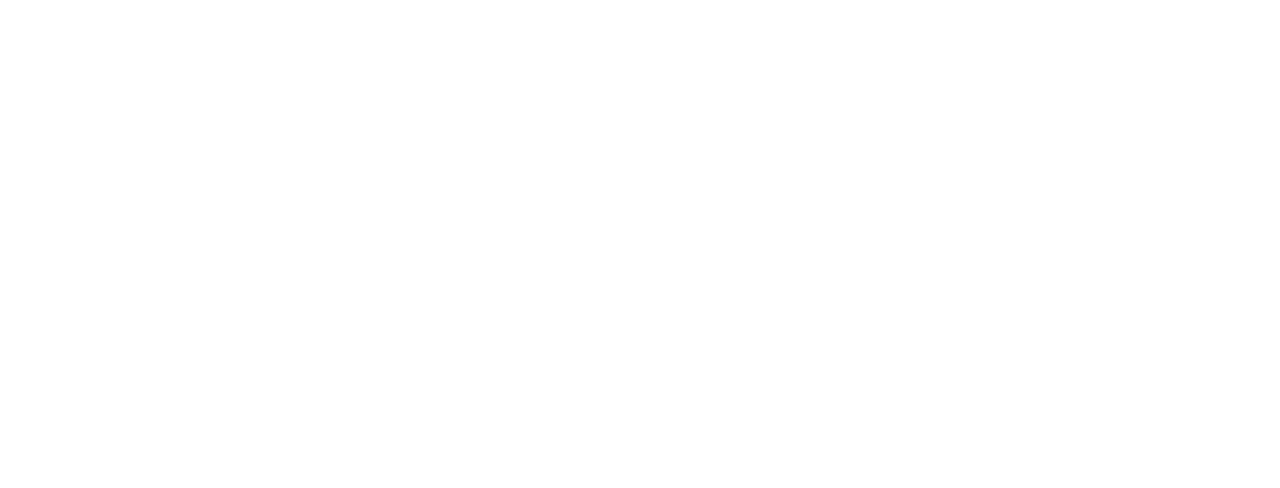
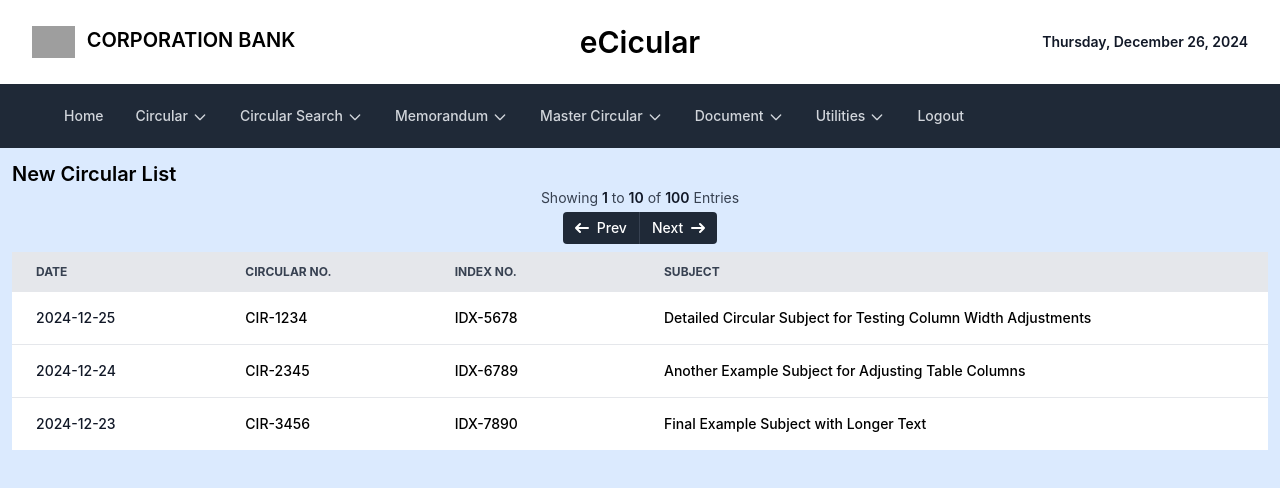
Before and after one commit to Shafiq9845/Bank-project, a React (Create React App) app: page /circularlist in a window 1280 px wide. Before the commit this address had no page. Shown: the top 488 px of the page. Built offline with nearby package versions, Linux system fonts and the light colour scheme; grey boxes are pictures that could not be loaded.

Commit message:
third commit

```diff
--- /dev/null
+++ b/src/components/CircularList.jsx
@@ -0,0 +1,74 @@
+import React from 'react';
+
+export default function CircularList() {
+  return (
+    <div className="bg-blue-100 min-h-screen p-3">
+      <h1 className="text-xl font-semibold">New Circular List</h1>
+      <div className="relative overflow-x-auto">
+
+
+
+      <div class="flex flex-col items-center mb-2">
+        <span class="text-sm text-gray-700 dark:text-black">
+            Showing <span class="font-semibold text-gray-900 ">1</span> to <span class="font-semibold text-gray-900 ">10</span> of <span class="font-semibold text-gray-900">100</span> Entries
+        </span>
+        <div class="inline-flex mt-1 xs:mt-0">
+            <button class="flex items-center justify-center px-3 h-8 text-sm font-medium text-white bg-gray-800 rounded-s hover:bg-gray-900 dark:bg-gray-800 dark:border-gray-700 dark:text-gray-400 dark:hover:bg-gray-700 dark:hover:text-white">
+                <svg class="w-3.5 h-3.5 me-2 rtl:rotate-180" aria-hidden="true" xmlns="http://www.w3.org/2000/svg" fill="none" viewBox="0 0 14 10">
+                <path stroke="currentColor" stroke-linecap="round" stroke-linejoin="round" stroke-width="2" d="M13 5H1m0 0 4 4M1 5l4-4"/>
+                </svg>
+                Prev
+            </button>
+            <button class="flex items-center justify-center px-3 h-8 text-sm font-medium text-white bg-gray-800 border-0 border-s border-gray-700 rounded-e hover:bg-gray-900 dark:bg-gray-800 dark:border-gray-700 dark:text-gray-400 dark:hover:bg-gray-700 dark:hover:text-white">
+                Next
+                <svg class="w-3.5 h-3.5 ms-2 rtl:rotate-180" aria-hidden="true" xmlns="http://www.w3.org/2000/svg" fill="none" viewBox="0 0 14 10">
+                <path stroke="currentColor" stroke-linecap="round" stroke-linejoin="round" stroke-width="2" d="M1 5h12m0 0L9 1m4 4L9 9"/>
+            </svg>
+            </button>
+        </div>
+      </div>
+
+        <table className="w-full text-sm font-medium text-left rtl:text-right">
+          <thead className="text-xs text-gray-700 uppercase bg-gray-200 dark:bg-gray-700 dark:text-white">
+            <tr>
+              <th scope="col" className="px-6 py-3 w-1/6">Date</th>
+              <th scope="col" className="px-6 py-3 w-1/6">Circular No.</th>
+              <th scope="col" className="px-6 py-3 w-1/6">Index No.</th>
+              <th scope="col" className="px-6 py-3 w-1/2">Subject</th>
+            </tr>
+          </thead>
+          <tbody>
+            <tr className="bg-white border-b">
+              <th scope="row" className="px-6 py-4 font-medium text-gray-900 whitespace-nowrap">
+                2024-12-25
+              </th>
+              <td className="px-6 py-4">CIR-1234</td>
+              <td className="px-6 py-4">IDX-5678</td>
+              <td className="px-6 py-4">
+                Detailed Circular Subject for Testing Column Width Adjustments
+              </td>
+            </tr>
+            <tr className="bg-white border-b">
+              <th scope="row" className="px-6 py-4 font-medium text-gray-900 whitespace-nowrap">
+                2024-12-24
+              </th>
+              <td className="px-6 py-4">CIR-2345</td>
+              <td className="px-6 py-4">IDX-6789</td>
+              <td className="px-6 py-4">
+                Another Example Subject for Adjusting Table Columns
+              </td>
+            </tr>
+            <tr className="bg-white">
+              <th scope="row" className="px-6 py-4 font-medium text-gray-900 whitespace-nowrap">
+                2024-12-23
+              </th>
+              <td className="px-6 py-4">CIR-3456</td>
+              <td className="px-6 py-4">IDX-7890</td>
+              <td className="px-6 py-4">Final Example Subject with Longer Text</td>
+            </tr>
+          </tbody>
+        </table>
+      </div>
+    </div>
+  );
+}
--- /dev/null
+++ b/src/components/FAQList.jsx
@@ -0,0 +1,74 @@
+import React from 'react'
+
+export default function FAQList() {
+  return (
+    <div className="bg-blue-100 min-h-screen p-3">
+      <h1 className="text-xl font-semibold">List of Circulars with FAQ</h1>
+      <div className="relative overflow-x-auto">
+
+
+
+      <div class="flex flex-col items-center mb-2">
+        <span class="text-sm text-gray-700 dark:text-black">
+            Showing <span class="font-semibold text-gray-900 ">1</span> to <span class="font-semibold text-gray-900 ">10</span> of <span class="font-semibold text-gray-900">100</span> Entries
+        </span>
+        <div class="inline-flex mt-1 xs:mt-0">
+            <button class="flex items-center justify-center px-3 h-8 text-sm font-medium text-white bg-gray-800 rounded-s hover:bg-gray-900 dark:bg-gray-800 dark:border-gray-700 dark:text-gray-400 dark:hover:bg-gray-700 dark:hover:text-white">
+                <svg class="w-3.5 h-3.5 me-2 rtl:rotate-180" aria-hidden="true" xmlns="http://www.w3.org/2000/svg" fill="none" viewBox="0 0 14 10">
+                <path stroke="currentColor" stroke-linecap="round" stroke-linejoin="round" stroke-width="2" d="M13 5H1m0 0 4 4M1 5l4-4"/>
+                </svg>
+                Prev
+            </button>
+            <button class="flex items-center justify-center px-3 h-8 text-sm font-medium text-white bg-gray-800 border-0 border-s border-gray-700 rounded-e hover:bg-gray-900 dark:bg-gray-800 dark:border-gray-700 dark:text-gray-400 dark:hover:bg-gray-700 dark:hover:text-white">
+                Next
+                <svg class="w-3.5 h-3.5 ms-2 rtl:rotate-180" aria-hidden="true" xmlns="http://www.w3.org/2000/svg" fill="none" viewBox="0 0 14 10">
+                <path stroke="currentColor" stroke-linecap="round" stroke-linejoin="round" stroke-width="2" d="M1 5h12m0 0L9 1m4 4L9 9"/>
+            </svg>
+            </button>
+        </div>
+      </div>
+
+        <table className="w-full text-sm font-medium text-left rtl:text-right">
+          <thead className="text-xs text-gray-700 uppercase bg-gray-200 dark:bg-gray-700 dark:text-white">
+            <tr>
+              <th scope="col" className="px-6 py-3 w-1/6">Date</th>
+              <th scope="col" className="px-6 py-3 w-1/6">Circular No.</th>
+              <th scope="col" className="px-6 py-3 w-1/6">Index No.</th>
+              <th scope="col" className="px-6 py-3 w-1/2">Subject</th>
+            </tr>
+          </thead>
+          <tbody>
+            <tr className="bg-white border-b">
+              <th scope="row" className="px-6 py-4 font-medium text-gray-900 whitespace-nowrap">
+                2024-12-25
+              </th>
+              <td className="px-6 py-4">CIR-1234</td>
+              <td className="px-6 py-4">IDX-5678</td>
+              <td className="px-6 py-4">
+                Detailed Circular Subject for Testing Column Width Adjustments
+              </td>
+            </tr>
+            {/* <tr className="bg-white border-b">
+              <th scope="row" className="px-6 py-4 font-medium text-gray-900 whitespace-nowrap">
+                2024-12-24
+              </th>
+              <td className="px-6 py-4">CIR-2345</td>
+              <td className="px-6 py-4">IDX-6789</td>
+              <td className="px-6 py-4">
+                Another Example Subject for Adjusting Table Columns
+              </td>
+            </tr>
+            <tr className="bg-white">
+              <th scope="row" className="px-6 py-4 font-medium text-gray-900 whitespace-nowrap">
+                2024-12-23
+              </th>
+              <td className="px-6 py-4">CIR-3456</td>
+              <td className="px-6 py-4">IDX-7890</td>
+              <td className="px-6 py-4">Final Example Subject with Longer Text</td>
+            </tr> */}
+          </tbody>
+        </table>
+      </div>
+    </div>
+  )
+}
--- a/src/components/Home.jsx
+++ b/src/components/Home.jsx
@@ -1,20 +1,34 @@
 import React from 'react'
 import NavBar from './NavBar'
 import Header from './Header'
+import { Link } from 'react-router-dom'
 
 export default function Home() {
   return (
     <div className='bg-blue-100 min-h-screen'>
-        <div className=''>
+        {/* <div className=''>
             <Header/>
         </div>
-        <div className='mt-0'>
+        <div className=''>
             <NavBar/>
-        </div>
+        </div> */}
 
-        <div id="container" className='border border-black flex justify-center items-center'>
-            <div id="box" className='border border-red-900 w-96 h-96 mt-20'>
-
+        <div id="container" className='min-h-[calc(100vh-150px)] flex justify-center items-center'>
+            <div id="box" className='border border-red-900 w-96 h-auto py-3 px-4 pb-4'>
+              <ol className='mt-2 flex flex-col justify-center items-center gap-2'>
+                <Link to='#' className='text-blue-900 font-bold'><li>Policy Documents</li></Link>
+                <Link to='#' className='text-blue-900 font-bold'><li>Unviewed Circulars</li></Link >
+                <li>Today's Circular ()</li>
+                <li>Current Month's Circular ()</li>
+                <li>Today's Interest Related Circular ()</li>
+                <li>Current Month's Interest Related Circular ()</li>
+                <li>Today's Memorandum ()</li>
+                <li>Current Month's Memorandum ()</li>
+                <Link to='#' className='text-blue-900 font-bold'><li>Document List</li></Link>
+                <Link to='#' className='text-blue-900 font-bold'><li>Docket List</li></Link>
+                <li className='font-bold'>Current Month's Master Circular ()</li>
+                <li className='font-bold'>Today's Master Circular ()</li>
+              </ol>
             </div>
         </div>
     </div>
--- a/src/components/Login.jsx
+++ b/src/components/Login.jsx
@@ -80,7 +80,7 @@ export default function Login() {
         className="w-full flex justify-center items-center py-2 px-4 border border-transparent rounded-lg shadow-sm text-sm font-medium text-white bg-indigo-600 hover:bg-indigo-700 focus:outline-none focus:ring-2 focus:ring-offset-2 focus:ring-indigo-500 transition-colors duration-200"
       >
         {/* <LogIn className="h-5 w-5 mr-2" /> */}
-        Sign in
+        Log in
       </button>
 
       {/* <div className="text-center">
--- a/src/components/NavBar.jsx
+++ b/src/components/NavBar.jsx
@@ -49,9 +49,6 @@ export default function NavBar() {
                 <div class="flex space-x-4">
                     <a href="#" class="rounded-md px-3 py-2 text-xs md:px-2 md:py-1 md:text-sm font-medium text-gray-300 hover:bg-gray-700 hover:text-white" aria-current="page">
                         Home
-                        <svg className="w-4 h-4 inline ml-1" fill="none" stroke="currentColor" viewBox="0 0 24 24" strokeWidth="2" aria-hidden="true">
-                            <path strokeLinecap="round" strokeLinejoin="round" d="M19 9l-7 7-7-7" />
-                        </svg>
                     </a>
                     <a href="#" class="rounded-md px-3 py-2 text-xs md:px-2 md:py-1 md:text-sm font-medium text-gray-300 hover:bg-gray-700 hover:text-white">
                         Circular
@@ -91,9 +88,6 @@ export default function NavBar() {
                     </a>
                     <a href="#" class="rounded-md px-3 py-2 text-xs md:px-2 md:py-1 md:text-sm font-medium text-gray-300 hover:bg-gray-700 hover:text-white" onClick={handleOpen}>
                         Logout
-                        <svg className="w-4 h-4 inline ml-1" fill="none" stroke="currentColor" viewBox="0 0 24 24" strokeWidth="2" aria-hidden="true">
-                            <path strokeLinecap="round" strokeLinejoin="round" d="M19 9l-7 7-7-7" />
-                        </svg>
                     </a>
                 </div>
 
--- a/src/components/Router.jsx
+++ b/src/components/Router.jsx
@@ -2,13 +2,33 @@ import React from 'react'
 import {BrowserRouter,Routes,Route} from 'react-router-dom'
 import Home from './Home'
 import Login from './Login'
+import Header from './Header'
+import NavBar from './NavBar'
+import CircularList from './CircularList'
+import FAQList from './FAQList'
 
 export default function Router() {
+
+  const WithNavBar=({children})=>{
+    return(
+      <div>
+        <Header/>
+        <NavBar/>
+        {children}
+      </div>
+    )
+  }
+
   return (
     <div>
         <BrowserRouter>
+          {/* <Header/>
+          <NavBar/> */}
             <Routes>
-                <Route exact path='/' element={<Home/>}/>
+                <Route exact path='/' element={<WithNavBar><Home/></WithNavBar>}/>
+                <Route path='/circularlist' element={<WithNavBar><CircularList/></WithNavBar>}/>
+                <Route path='/faqlist' element={<WithNavBar><FAQList/></WithNavBar>}/>
+
                 <Route path='/login' element={<Login/>}/>
             </Routes>
         </BrowserRouter>
```
